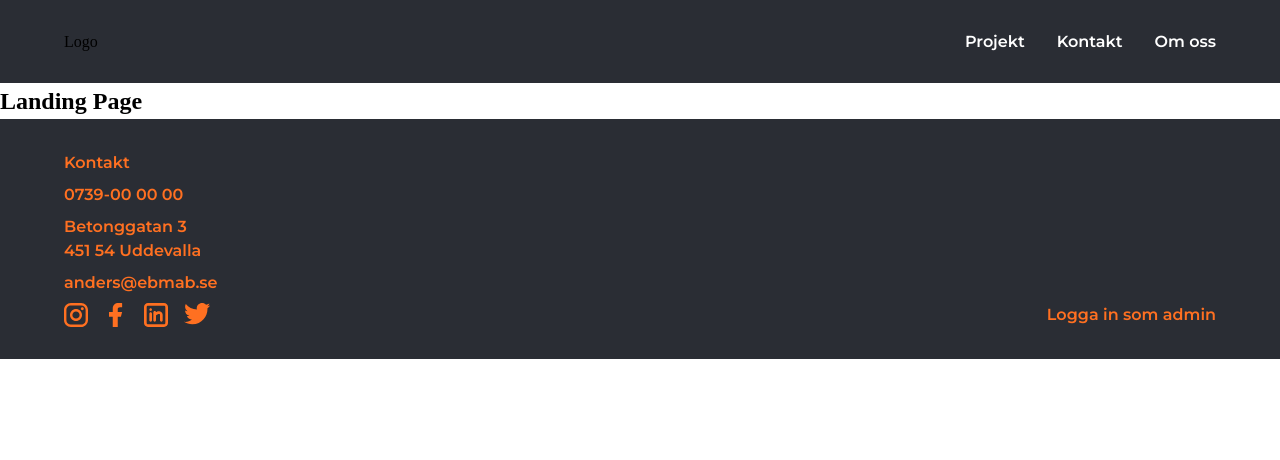
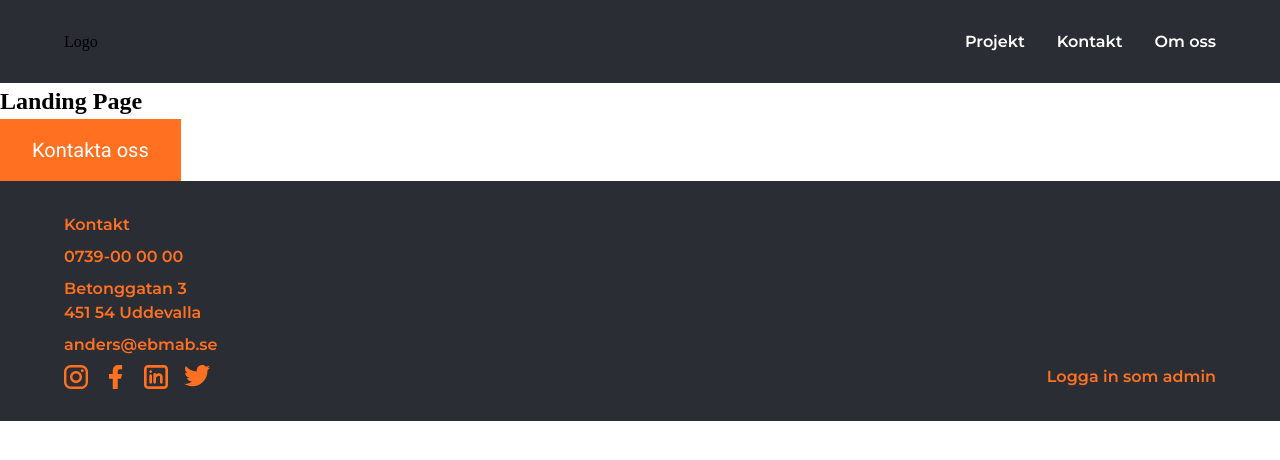
Before and after one commit to Sunse7/ebmab, a React (Vite) app in the folder ebmab/: page / in a window 1280 px wide. Shown: the top 460 px of the page. Built offline with nearby package versions, Linux system fonts and the light colour scheme.

Commit message:
Made Button comp, added footer, header to all pages

```diff
--- /dev/null
+++ b/ebmab/src/components/button/Button.jsx
@@ -0,0 +1,7 @@
+import './style.scss';
+
+export function Button({text, handleClick}) {
+    return (
+        <button className='button' onClick={handleClick}>{text}</button>
+    )
+}
--- /dev/null
+++ b/ebmab/src/components/button/style.scss
@@ -0,0 +1,11 @@
+@import '../../styles/colors';
+@import '../../styles/variables';
+@import '../../styles/typography';
+@import '../../styles/reset';
+
+.button {
+    @include ctaFont;
+    background-color: $primaryLightOrange;
+    padding: $padding $padding-huge;
+    color: $white;
+}
--- a/ebmab/src/pages/about/AboutPage.jsx
+++ b/ebmab/src/pages/about/AboutPage.jsx
@@ -1,10 +1,12 @@
 import { Header } from "../../components/header/Header";
+import { Footer } from '../../components/footer/Footer';
 
 export function AboutPage() {
   return (
     <>
       <Header />
       <h2>About Page</h2>
+      <Footer />
     </>
   );
 }
--- a/ebmab/src/pages/contact/ContactPage.jsx
+++ b/ebmab/src/pages/contact/ContactPage.jsx
@@ -1,3 +1,4 @@
+import { Footer } from "../../components/footer/Footer";
 import { Header } from "../../components/header/Header";
 
 export function ContactPage() {
@@ -5,6 +6,7 @@ export function ContactPage() {
     <>
       <Header />
       <h2>Contact Page</h2>
+      <Footer />
     </>
   );
 }
--- a/ebmab/src/pages/editProject/EditProjectPage.jsx
+++ b/ebmab/src/pages/editProject/EditProjectPage.jsx
@@ -1,3 +1,4 @@
+import { Footer } from "../../components/footer/Footer";
 import { Header } from "../../components/header/Header";
 
 export function EditProjectPage() {
@@ -5,6 +6,7 @@ export function EditProjectPage() {
     <>
       <Header />
       <h2>Edit Page</h2>
+      <Footer />
     </>
   );
 }
--- a/ebmab/src/pages/landing/LandingPage.jsx
+++ b/ebmab/src/pages/landing/LandingPage.jsx
@@ -1,11 +1,16 @@
+import { useNavigate } from "react-router-dom";
+import { Button } from "../../components/button/Button";
 import { Footer } from "../../components/footer/Footer";
 import { Header } from "../../components/header/Header";
 
 export function LandingPage() {
+  const navigate = useNavigate();
+
   return (
     <>
       <Header />
       <h2>Landing Page</h2>
+      <Button handleClick={() => navigate('/kontakt')} text='Kontakta oss' />
       <Footer />
     </>
   );
--- a/ebmab/src/pages/login/LoginPage.jsx
+++ b/ebmab/src/pages/login/LoginPage.jsx
@@ -1,5 +1,10 @@
+import { Header } from "../../components/header/Header";
+
 export function LoginPage() {
-    return (
-        <h2>Login Page</h2>
-    )
+  return (
+    <>
+      <Header />
+      <h2>Login Page</h2>
+    </>
+  );
 }
--- a/ebmab/src/pages/project/ProjectPage.jsx
+++ b/ebmab/src/pages/project/ProjectPage.jsx
@@ -1,3 +1,4 @@
+import { Footer } from "../../components/footer/Footer";
 import { Header } from "../../components/header/Header";
 
 export function ProjectPage() {
@@ -5,6 +6,7 @@ export function ProjectPage() {
     <>
       <Header />
       <h2>Project Page</h2>
+      <Footer />
     </>
   );
 }
--- a/ebmab/src/styles/_reset.scss
+++ b/ebmab/src/styles/_reset.scss
@@ -14,6 +14,8 @@
   }
   input, button, textarea, select, a {
     font: inherit;
+    appearance: none;
+    border: none;
   }
   p, h1, h2, h3, h4, h5, h6 {
     overflow-wrap: break-word;
--- a/ebmab/src/styles/_typography.scss
+++ b/ebmab/src/styles/_typography.scss
@@ -15,3 +15,8 @@ $fwBold: 600;
     font-size: $fsBase;
     font-weight: $fwBold;
 }
+
+@mixin ctaFont {
+    font-family: 'Roboto', sans-serif;
+    font-size: 20px;
+}
```
